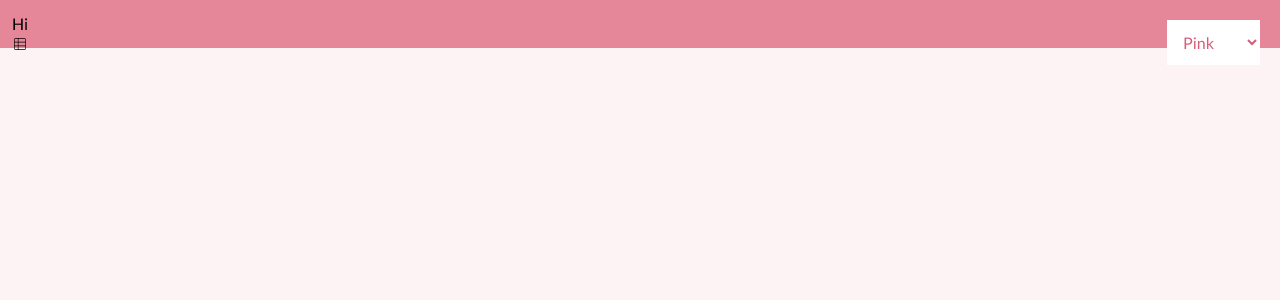
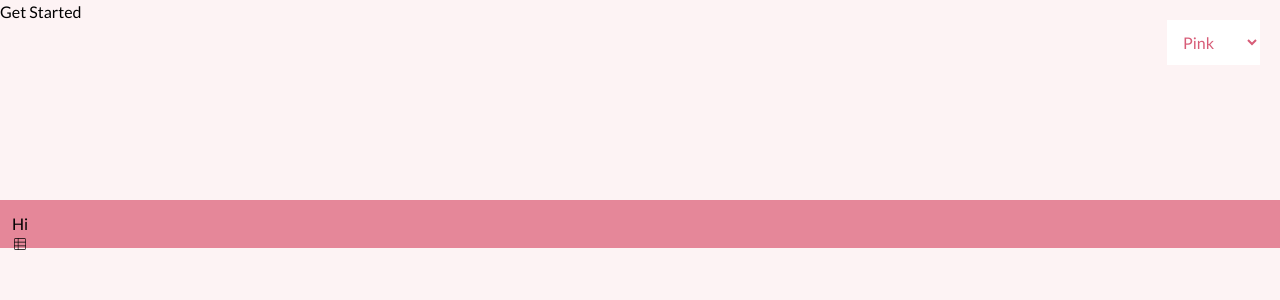
Before and after one commit to BrangB/Cupidy-Dating-App, a React (Vite) app: page / in a window 1280 px wide. Shown: the top 300 px of the page. Built offline with nearby package versions, Linux system fonts and the light colour scheme.

Commit message:
update design

```diff
--- a/src/pages/Landing.jsx
+++ b/src/pages/Landing.jsx
@@ -6,7 +6,7 @@ import { CiViewTable } from "react-icons/ci";
 const Landing = () => {
   return (
     <div className='bg-primary-50'>
-      {/* <Link to='/dashboard'><div className="box w-[200px] h-[200px] bg-primary-400">Get Started</div></Link> */}
+      <Link to='/dashboard'><div className="box w-[200px] h-[200px] bg-primary-400">Get Started</div></Link>
       <ThemeToggle />
       <nav className='bg-colorbg-third p-3 w-screen h-12 duration-300'>Hi <CiViewTable/></nav>
     </div>
```
